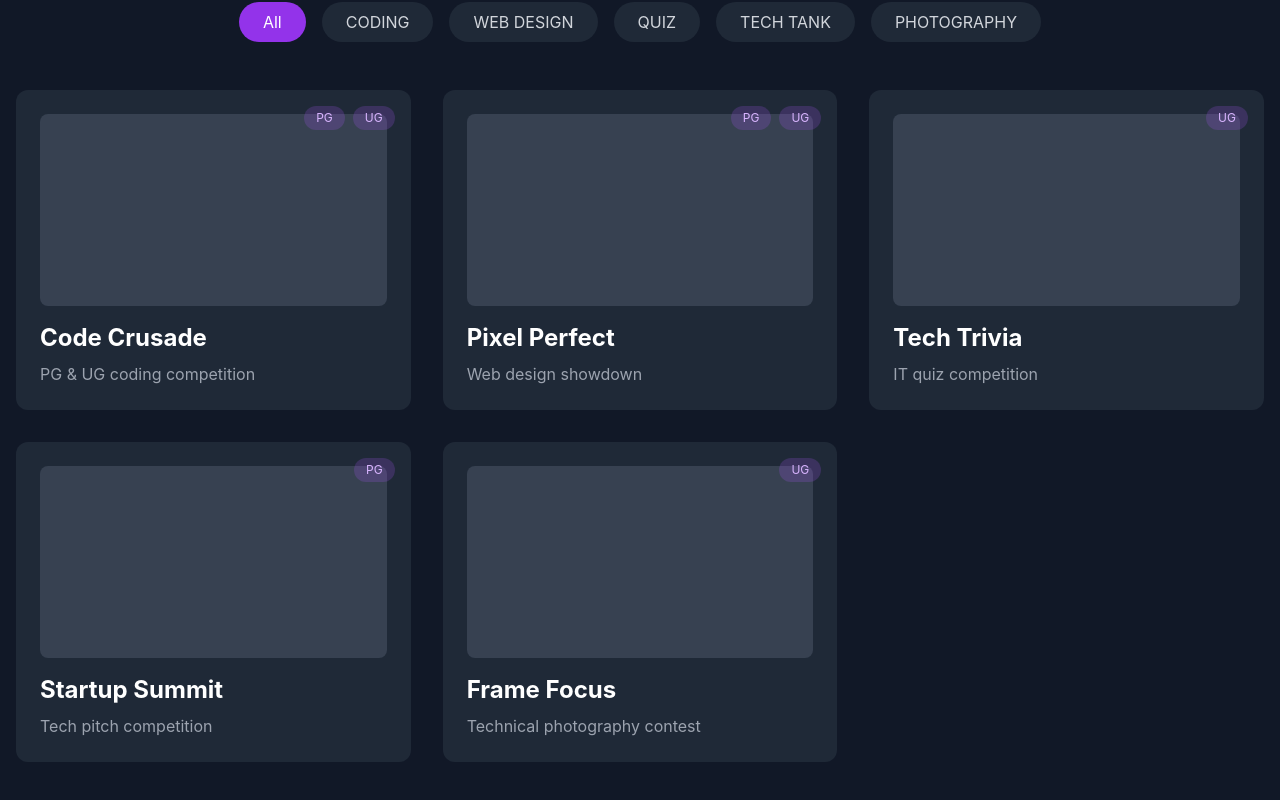
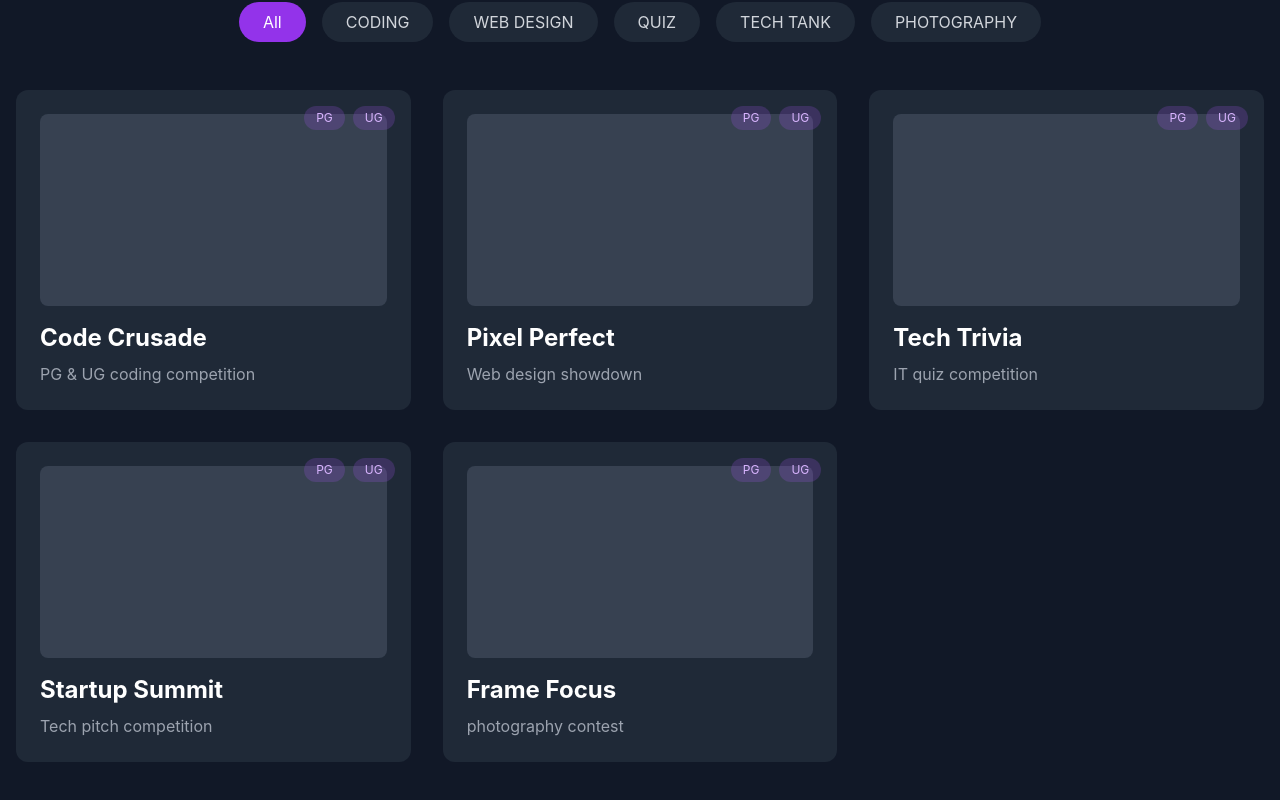
Before and after one commit to theabhishekbhujang/codexplorers_fest, a React (Vite) app in the folder client/: page / in a window 1280 px wide. Shown: the part 934-1734 px from the top of the page. Built offline with nearby package versions, Linux system fonts and the light colour scheme.

Commit message:
Update EventsGrid.jsx

```diff
--- a/client/src/components/EventsGrid.jsx
+++ b/client/src/components/EventsGrid.jsx
@@ -21,21 +21,21 @@ const events = [
     name: 'Tech Trivia',
     category: 'quiz',
     description: 'IT quiz competition',
-    type: ['UG']
+    type: ['PG', 'UG']
   },
   {
     id: 4,
     name: 'Startup Summit',
     category: 'tech-tank',
     description: 'Tech pitch competition',
-    type: ['PG']
+    type: ['PG', 'UG']
   },
   {
     id: 5,
     name: 'Frame Focus',
     category: 'photography',
-    description: 'Technical photography contest',
-    type: ['UG']
+    description: 'photography contest',
+    type: ['PG', 'UG']
   }
   // Add more events as needed
 ];
```
